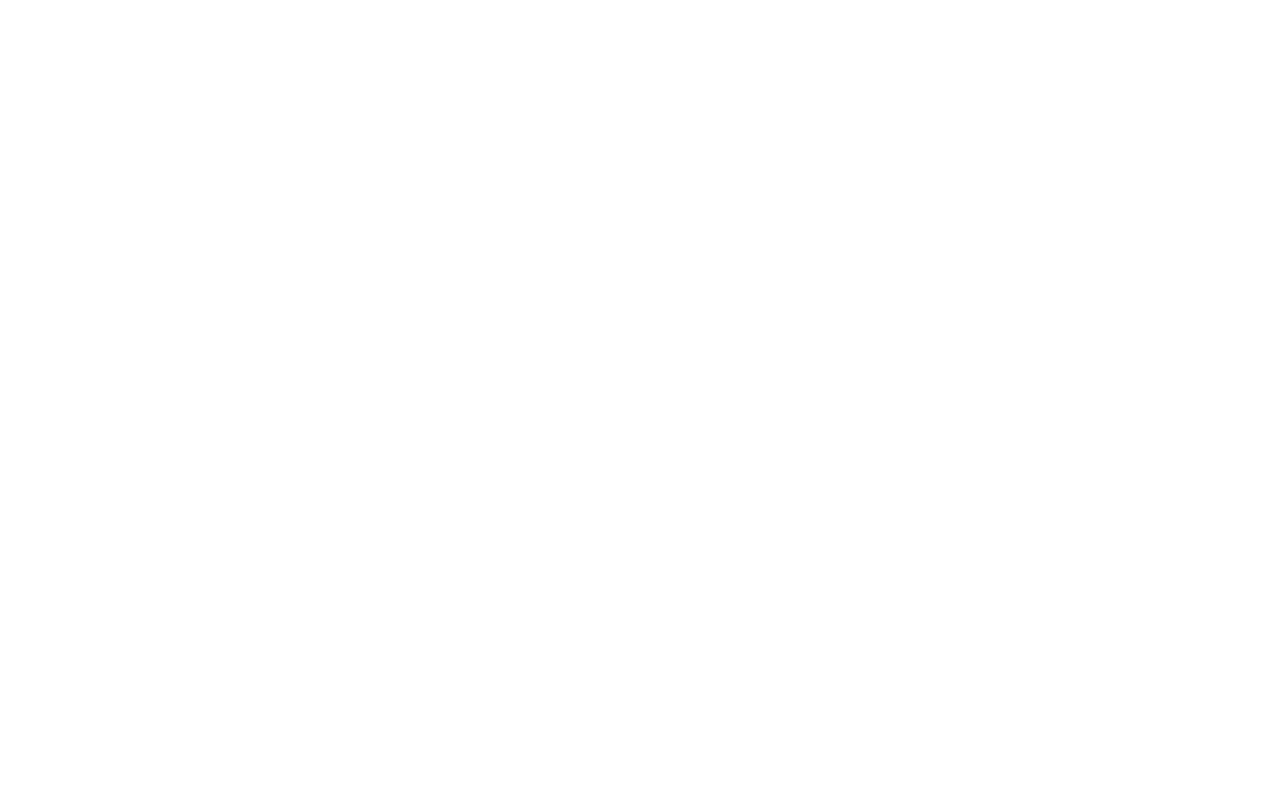
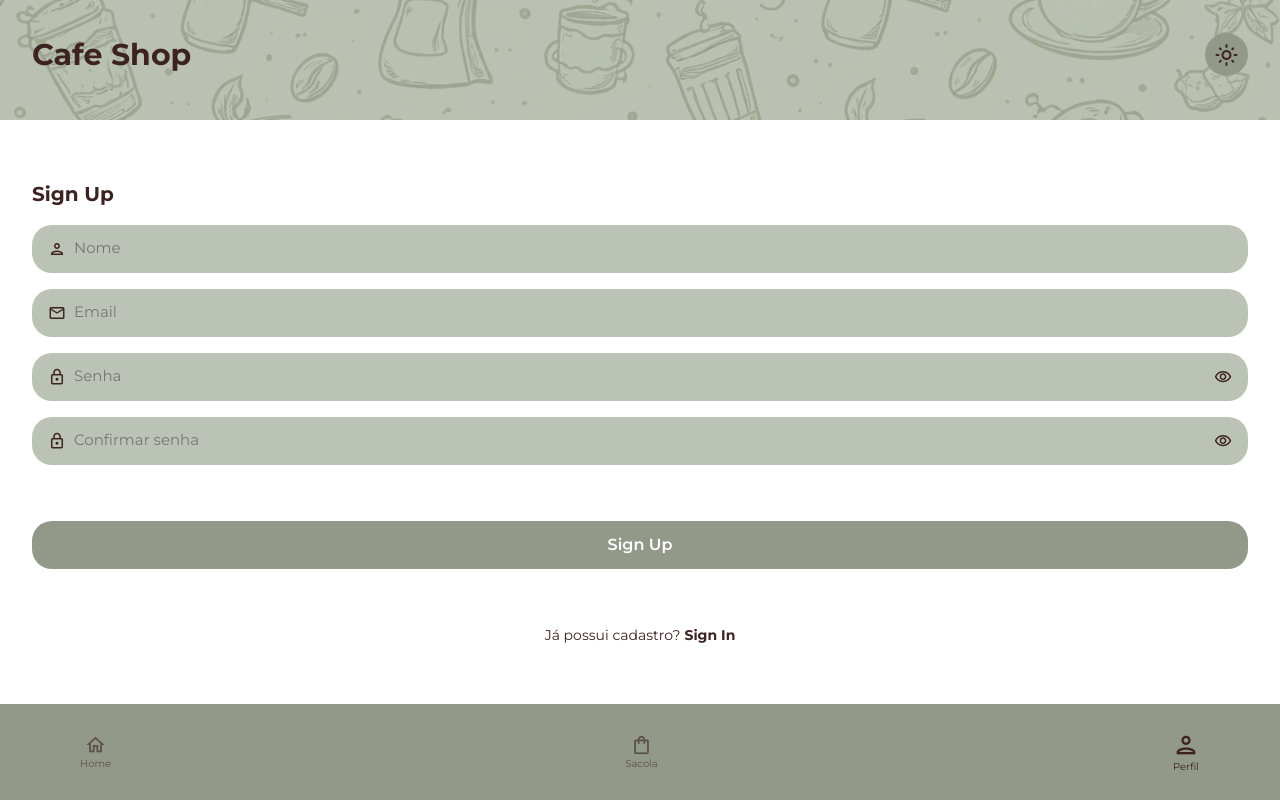
Before and after one commit to bijunkes/Cafeteria, a React (Vite) app in the folder front/: page /signup in a window 1280 px wide. Before the commit this address had no page. Built offline with nearby package versions, Linux system fonts and the light colour scheme.

Commit message:
a um passo de comecar o back

```diff
--- a/front/src/App.jsx
+++ b/front/src/App.jsx
@@ -10,6 +10,7 @@
 import Home from './containers/Home';
 import Login from './containers/Login';
 import Profile from './containers/Profile';
+import SignUp from './containers/SignUp';
 
 function App() {
     const [theme, setTheme] = useState("light");
@@ -44,6 +45,15 @@
                                 </PrivateRoute>
                             }
                         />
+
+                        <Route
+                            path="/signup"
+                            element={
+                                <SignUp
+                                    toggleTheme={() => setTheme(prev => (prev === "light" ? "dark" : "light"))}
+                                />
+                            }
+                        />
                     </Routes>
                 </BrowserRouter>
             </AuthProvider>
--- a/front/src/components/Footer/index.jsx
+++ b/front/src/components/Footer/index.jsx
@@ -31,7 +31,7 @@
             </FooterButton>
 
             <FooterButton
-                active={isActive("/login") || isActive("/profile")}
+                active={isActive("/login") || isActive("/profile") || isActive("/signup")}
                 onClick={onProfileClick}
             >
                 <span className="material-icons-outlined">
--- a/front/src/containers/Login/index.jsx
+++ b/front/src/containers/Login/index.jsx
@@ -1,4 +1,4 @@
-import React from 'react';
+import React, {useState} from 'react';
 import { useNavigate } from 'react-router-dom';
 import { useAuth } from '../../contexts/authContext';
 
@@ -7,12 +7,14 @@
 import FooterComponent from '../../components/Footer';
 import { scroll } from "../../components/scroll";
 
-import { Content, Title, Input, InputContent, ForgotPassword, LoginButton, SignUp } from './styles';
+import { Content, Title, Input, InputContent, ForgotPassword, Button, Sign } from './styles';
 
 function Login({ toggleTheme, themeAtual }) {
     const showBars = scroll();
     const navigate = useNavigate();
     const { user } = useAuth();
+
+    const [showPassword, setShowPassword] = useState(false);
 
     return (
         <BackgroundComponent>
@@ -21,38 +23,48 @@
                 toggleTheme={toggleTheme}
                 showSearch={false}
             />
+
             <Content>
                 <Title>
                     Login
                 </Title>
+
                 <Input>
                     <span className="material-icons-outlined" style={{fontSize:"18px"}}>
                         {"mail"}
                     </span>
                     <InputContent placeholder="Email" />
                 </Input>
+
                 <Input>
                     <span className="material-icons-outlined" style={{fontSize:"18px"}}>
                         {"lock"}
                     </span>
-                    <InputContent placeholder="Senha" />
+
+                    <InputContent
+                    type={showPassword ? "text" : "password"}
+                    placeholder="Senha" />
+
+                    <span
+                        className="material-icons-outlined" style={{fontSize:"18px", cursor:"pointer"}}
+                        onClick={() => setShowPassword(prev =>!prev)}
+                    >
+                        {showPassword ? "visibility_off" : "visibility"}
+                    </span>
                 </Input>
+
                 <ForgotPassword>Esqueceu a senha?</ForgotPassword>
-                <LoginButton>Login</LoginButton>
-                <SignUp>
+
+                <Button>Login</Button>
+
+                <Sign>
                     Não possui cadastro?
-                    <span> Sign Up</span>
-                </SignUp>
+                    <span onClick={() => navigate("/signup")}> Sign Up</span>
+                </Sign>
             </Content>
+
             <FooterComponent
                 visible={showBars}
-                onProfileClick={() => {
-                    if (!user) {
-                        navigate("/login");
-                    } else {
-                        navigate("/profile");
-                    }
-                }}
             />
         </BackgroundComponent>
     );
--- a/front/src/containers/Login/styles.js
+++ b/front/src/containers/Login/styles.js
@@ -5,17 +5,22 @@
     justify-content: center;
     align-items: center;
     flex-direction: column;
+    width: 100%;
     min-height: calc(100vh - 15vh - 12vh);
+    padding: 4vh;
+    cursor: default;
+    gap: 2vh;
 `;
 
 export const Title = styled.h2`
+    align-self: flex-start;
     font-size: 20px;
     color: ${({ theme }) => theme.colors.text};
 `;
 
 export const Input = styled.div `
     height: 6vh;
-    width: calc(100% - 8vh);
+    width: 100%;
     border-radius: 20px;
     display: flex;
     align-items: center;
@@ -38,11 +43,17 @@
 export const ForgotPassword = styled.div`
     font-size: 12px;
     color: ${({ theme }) => theme.colors.text};
+    cursor: pointer;
+    align-self: flex-end;
+
+    &:hover{
+        font-weight: 600;
+    }
 `;
 
-export const LoginButton = styled.div`
+export const Button = styled.div`
     height: 6vh;
-    width: calc(100% - 8vh);
+    width: 100%;
     border-radius: 20px;
     display: flex;
     align-items: center;
@@ -51,11 +62,13 @@
     font-weight: 600;
     cursor: pointer;
     background-color: ${({ theme }) => theme.colors.primary};
+    margin-top: 5vh;
 `;
 
-export const SignUp = styled.div`
-    font-size: 16px;
+export const Sign = styled.div`
+    font-size: 14px;
     color: ${({ theme }) => theme.colors.text};
+    margin-top: 5vh;
     span{
         font-weight: 700;
         cursor: pointer;
--- /dev/null
+++ b/front/src/containers/SignUp/index.jsx
@@ -0,0 +1,127 @@
+import React, {useState} from "react";
+import { useNavigate } from "react-router-dom";
+
+import { scroll } from "../../components/scroll";
+
+import BackgroundComponent from "../../components/Background";
+import HeroComponent from "../../components/Hero";
+import FooterComponent from "../../components/Footer";
+
+import { Content, Title, Input, InputContent, Button, Sign } from '../Login/styles.js';
+
+function SignUp({ toggleTheme, themeAtual }) {
+    const showBars = scroll();
+    const navigate = useNavigate();
+
+    const [showPassword, setShowPassword] = useState(false);
+
+    const [name, setName] = useState("");
+    const [email, setEmail] = useState("");
+    const [password, setPassword] = useState("");
+    const [confirmPassword, setConfirmPassword] = useState("");
+
+    function handleSignUp() {
+        if (!name || !email || !password || !confirmPassword) {
+            alert("Preencha todos os campos");
+            return;
+        }
+
+        if (password !== confirmPassword) {
+            alert("As senhas não coincidem");
+            return;
+        }
+        const user = {
+            name, email, password
+        }
+
+        localStorage.setItem("user", JSON.stringify(user));
+
+        alert("Cadastro realizado");
+        navigate("/login");
+    }
+
+    return (
+        <BackgroundComponent>
+            <HeroComponent
+                visible={showBars}
+                toggleTheme={toggleTheme}
+                showSearch={false}
+            />
+
+            <Content>
+                <Title>
+                    Sign Up
+                </Title>
+
+                <Input>
+                    <span className="material-icons-outlined" style={{ fontSize: "18px" }}>
+                        {"person"}
+                    </span>
+                    <InputContent placeholder="Nome"
+                    value={name}
+                    onChange={(e) => setName(e.target.value)} />
+                </Input>
+
+                <Input>
+                    <span className="material-icons-outlined" style={{ fontSize: "18px" }}>
+                        {"mail"}
+                    </span>
+                    <InputContent placeholder="Email"
+                    value={email}
+                    onChange={(e) => setEmail(e.target.value)} />
+                </Input>
+
+                <Input>
+                    <span className="material-icons-outlined" style={{ fontSize: "18px" }}>
+                        {"lock"}
+                    </span>
+
+                    <InputContent
+                        type={showPassword ? "text" : "password"}
+                        placeholder="Senha"
+                        value={password}
+                        onChange={(e) => setPassword(e.target.value)} />
+
+                    <span
+                        className="material-icons-outlined" style={{ fontSize: "18px", cursor: "pointer" }}
+                        onClick={() => setShowPassword(prev => !prev)}
+                    >
+                        {showPassword ? "visibility_off" : "visibility"}
+                    </span>
+                </Input>
+
+                <Input>
+                    <span className="material-icons-outlined" style={{ fontSize: "18px" }}>
+                        {"lock"}
+                    </span>
+
+                    <InputContent
+                        type={showPassword ? "text" : "password"}
+                        placeholder="Confirmar senha"
+                        value={confirmPassword}
+                        onChange={(e) => setConfirmPassword(e.target.value)} />
+
+                    <span
+                        className="material-icons-outlined" style={{ fontSize: "18px", cursor: "pointer" }}
+                        onClick={() => setShowPassword(prev => !prev)}
+                    >
+                        {showPassword ? "visibility_off" : "visibility"}
+                    </span>
+                </Input>
+
+                <Button onClick={handleSignUp}>Sign Up</Button>
+
+                <Sign>
+                    Já possui cadastro?
+                    <span onClick={() => navigate("/login")}> Sign In</span>
+                </Sign>
+            </Content>
+
+            <FooterComponent
+                visible={showBars}
+            />
+        </BackgroundComponent>
+    )
+}
+
+export default SignUp;
--- /dev/null
+++ b/front/src/containers/SignUp/styles.js
@@ -0,0 +1 @@
+import styled from "styled-components";
```
